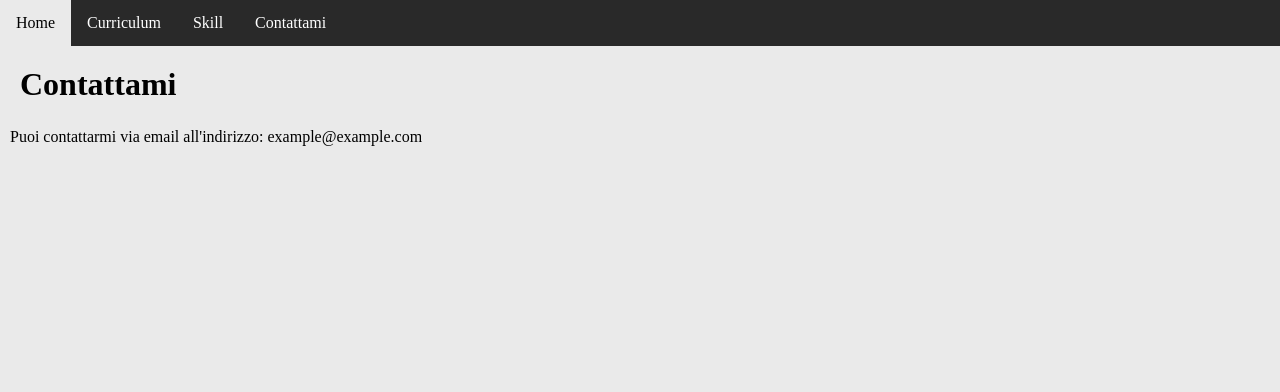
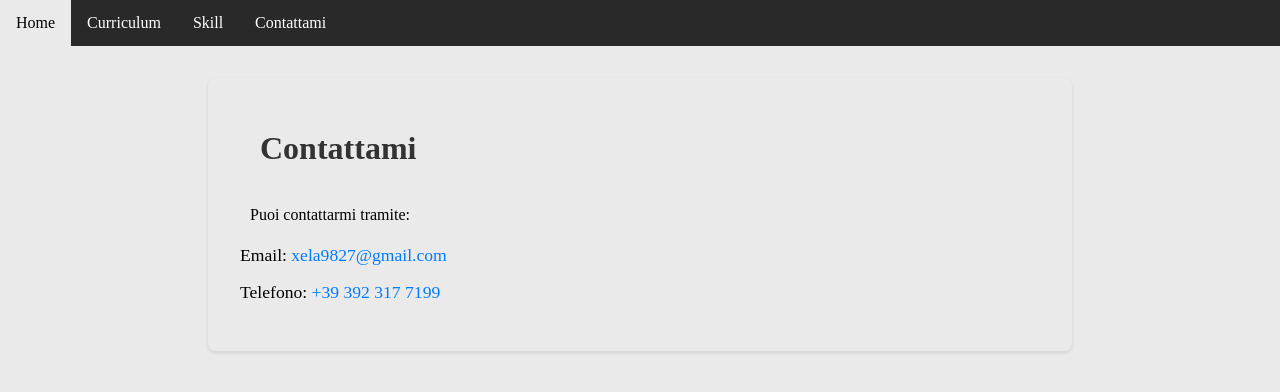
Before and after one commit to AlessandroAmen/curriculum2, a React (Vite) app in the folder Curriculum2/: page /pages/contattami in a window 1280 px wide. Shown: the top 392 px of the page. Built offline with nearby package versions, Linux system fonts and the light colour scheme.

Commit message:
aggiunti contatti

```diff
--- /dev/null
+++ b/Curriculum2/src/pages/contatti.css
@@ -0,0 +1,33 @@
+.contatti-container {
+  max-width: 800px;
+  margin: 2rem auto;
+  padding: 2rem;
+  border-radius: 8px;
+  box-shadow: 0 2px 4px rgba(0, 0, 0, 0.1);
+}
+
+.contatti-container h1 {
+  color: #333;
+  margin-bottom: 1.5rem;
+}
+
+.contatti-container ul {
+  list-style: none;
+  padding: 0;
+}
+
+.contatti-container li {
+  margin: 1rem 0;
+  font-size: 1.1rem;
+}
+
+.contatti-container a {
+  color: #007bff;
+  text-decoration: none;
+  transition: color 0.2s ease;
+}
+
+.contatti-container a:hover {
+  color: #0056b3;
+  text-decoration: underline;
+}
--- a/Curriculum2/src/pages/contatti.jsx
+++ b/Curriculum2/src/pages/contatti.jsx
@@ -1,11 +1,16 @@
 import Navbar from '../components/Navbar.jsx';
+import './contatti.css';
 
 function Contatti() {
   return (
-    <>
+    <div className="contatti-container">
       <h1>Contattami</h1>
-      <p>Puoi contattarmi via email all'indirizzo: example@example.com</p>
-    </>
+      <p>Puoi contattarmi tramite:</p>
+      <ul>
+        <li>Email: <a href="mailto:xela9827@gmail.com">xela9827@gmail.com</a></li>
+        <li>Telefono: <a href="tel:+393923177199">+39 392 317 7199</a></li>
+      </ul>
+    </div>
   );
 }
 
```
